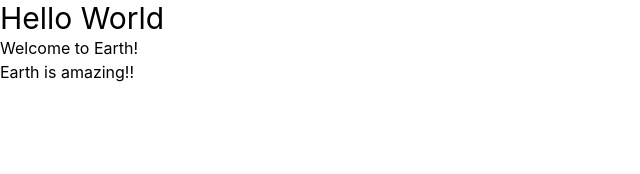
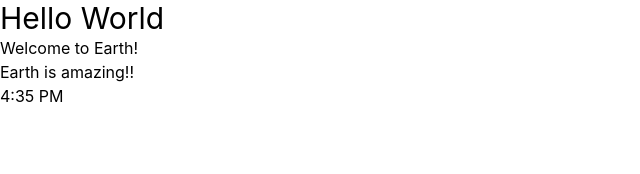
Before and after one commit to codebyviral/vite, a React (Vite) app: page / in a window 1280 px wide. Shown: the top 174 px of the page, without its empty margins (0-640 px from the left). Built offline with nearby package versions, Linux system fonts and the light colour scheme.

Commit message:
update--

```diff
--- a/src/App.jsx
+++ b/src/App.jsx
@@ -6,6 +6,7 @@ const App = () => {
       <h1 className='text-3xl'>Hello World</h1>
       <h2>Welcome to Earth!</h2>
       <h3>Earth is amazing!!</h3>
+      <h4>4:35 PM</h4>
     </div>
   )
 }
```
